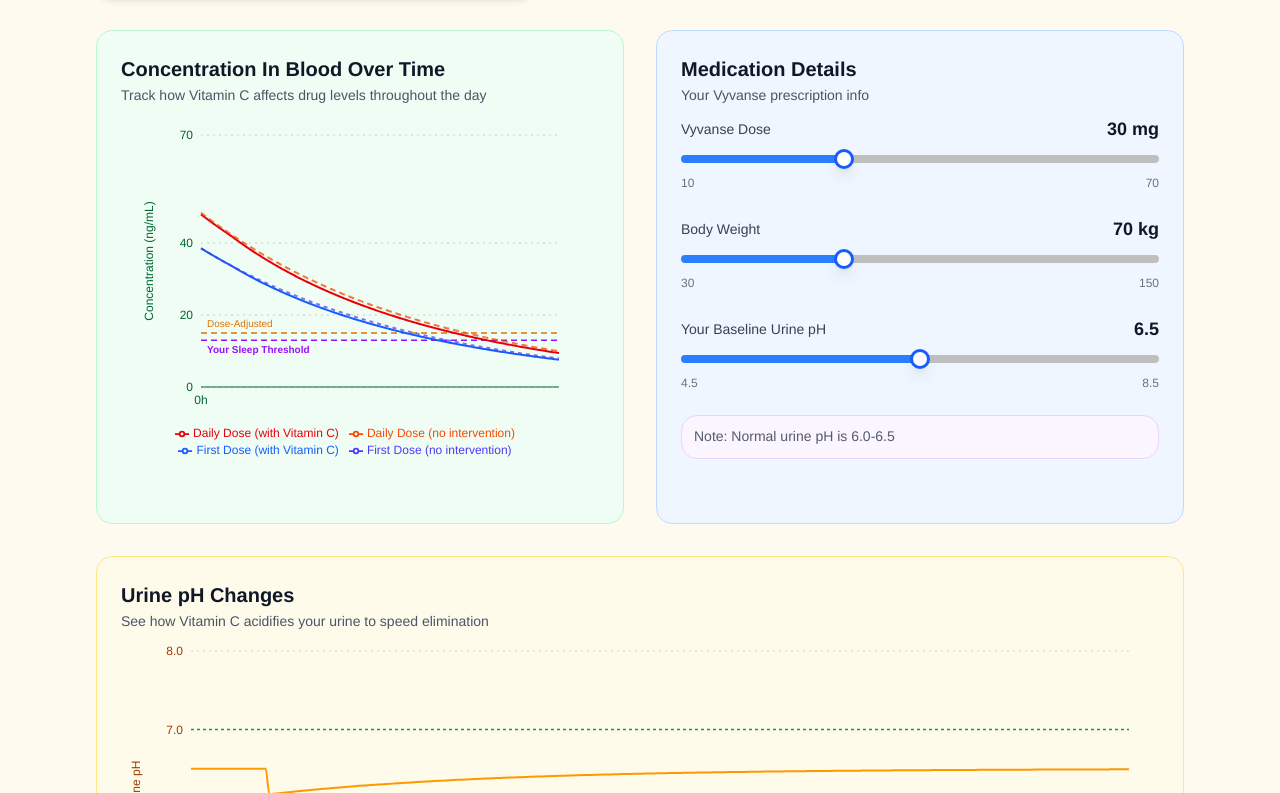
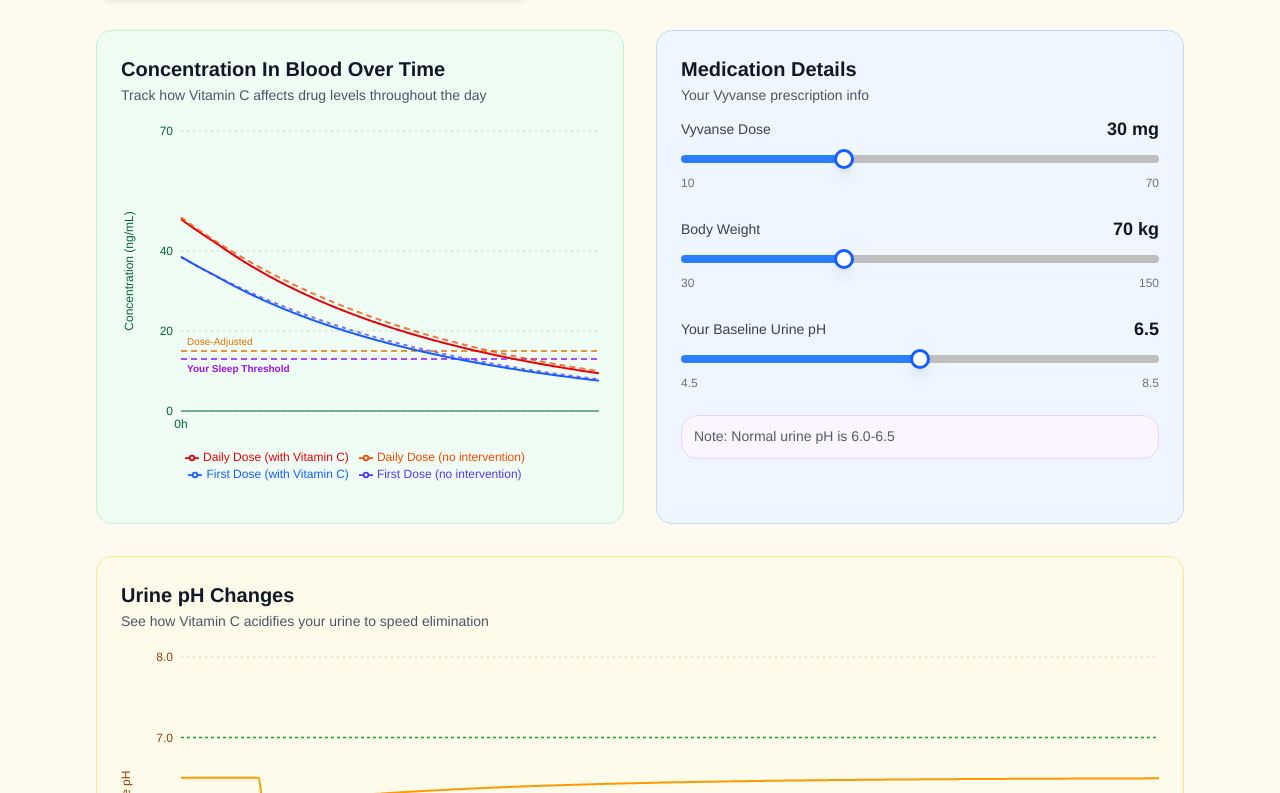
Before and after one commit to ToxicPine/sleepfix, a Next.js app: page /calculator in a window 1280 px wide. Shown: the part 927-1720 px from the top of the page. Built offline with nearby package versions, Linux system fonts and the light colour scheme.

Commit message:
Rectify Margin Mismatch

```diff
--- a/components/charts/concentration-chart.tsx
+++ b/components/charts/concentration-chart.tsx
@@ -92,7 +92,7 @@ export function ConcentrationChart({
 
   // Memoize chart margins and styling objects
   const chartMargins = useMemo(
-    () => ({ top: 20, right: 40, left: 20, bottom: 40 }),
+    () => ({ top: 16, right: 0, left: 0, bottom: 16 }),
     [],
   );
 
--- a/components/charts/urine-ph-chart.tsx
+++ b/components/charts/urine-ph-chart.tsx
@@ -33,7 +33,7 @@ export function UrinePhChart({
   axisLabelColor,
 }: UrinePhChartProps) {
   const chartMargins = useMemo(
-    () => ({ top: 10, right: 30, left: 10, bottom: 30 }),
+    () => ({ top: 16, right: 0, left: 0, bottom: 16 }),
     [],
   );
 
@@ -59,7 +59,7 @@ export function UrinePhChart({
       value: "Urine pH",
       angle: -90,
       position: "insideLeft",
-      style: { fontSize: 12, fill: colors[axisLabelColor][800] },
+      style: { fontSize: 12, fill: colors[axisLabelColor][800], margin: 0 },
     }),
     [axisLabelColor],
   );
```
